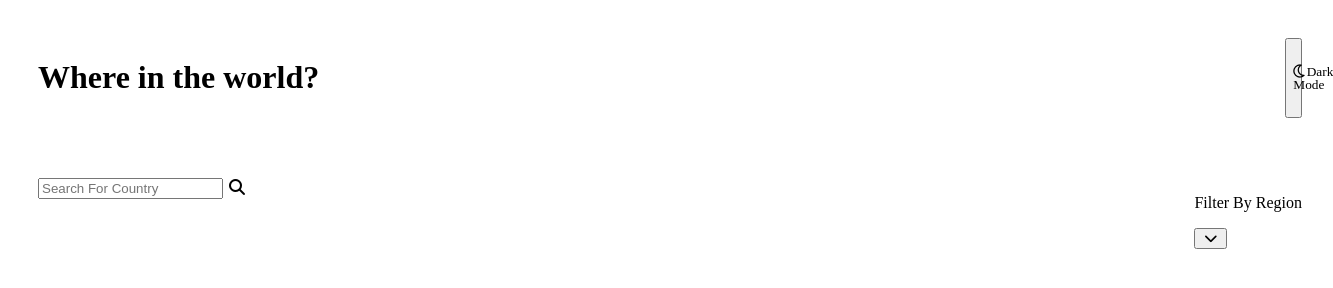
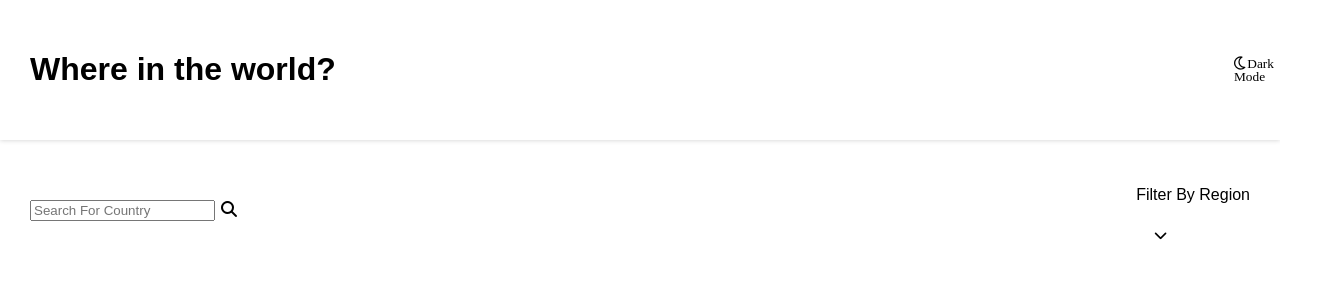
Before and after one commit to cgxgb123/REST-Countries-API, a website: page index.html in a window 1280 px wide. Shown: the whole page, 1333 px wide, since content can reach past the window. Drawn offline with Linux system fonts and the light colour scheme.

Commit message:
added root variables for project styling, added styling to navbar

```diff
--- a/utils/styles.css
+++ b/utils/styles.css
@@ -1,6 +1,41 @@
+:root {
+  --dark-blue: hsl(209, 23%, 22%);
+  --darker-blue-bg: hsl(207, 26%, 17%);
+  --darkest-blue-text: hsl(200, 15%, 8%);
+  --dark-gray: hsl(0, 0%, 52%);
+  --light-gray-bg: hsl(0, 0%, 98%);
+  --white: hsl(0, 0%, 100%);
+
+  --font-family: "Nunito Sans", sans-serif;
+  --font-light: 300;
+  --font-semi-bold: 600;
+  --font-extra-bold: 800;
+
+  --fs-home-items: 14px;
+  --fs-detail-page: 16px;
+}
+
+body {
+  margin: 0;
+  padding: 0;
+  font-family: var(--font-family);
+}
+
+button {
+  outline: none;
+  border: 0;
+  padding: 8px 16px;
+  background: transparent;
+}
 .box {
+  box-sizing: border-box;
   width: 100%;
   padding: 30px;
   display: flex;
   justify-content: space-between;
+  align-items: center;
 }
+
+.box:nth-child(1) {
+  box-shadow: 0 0 5px rgba(0, 0, 0, 0.2);
+}
```
